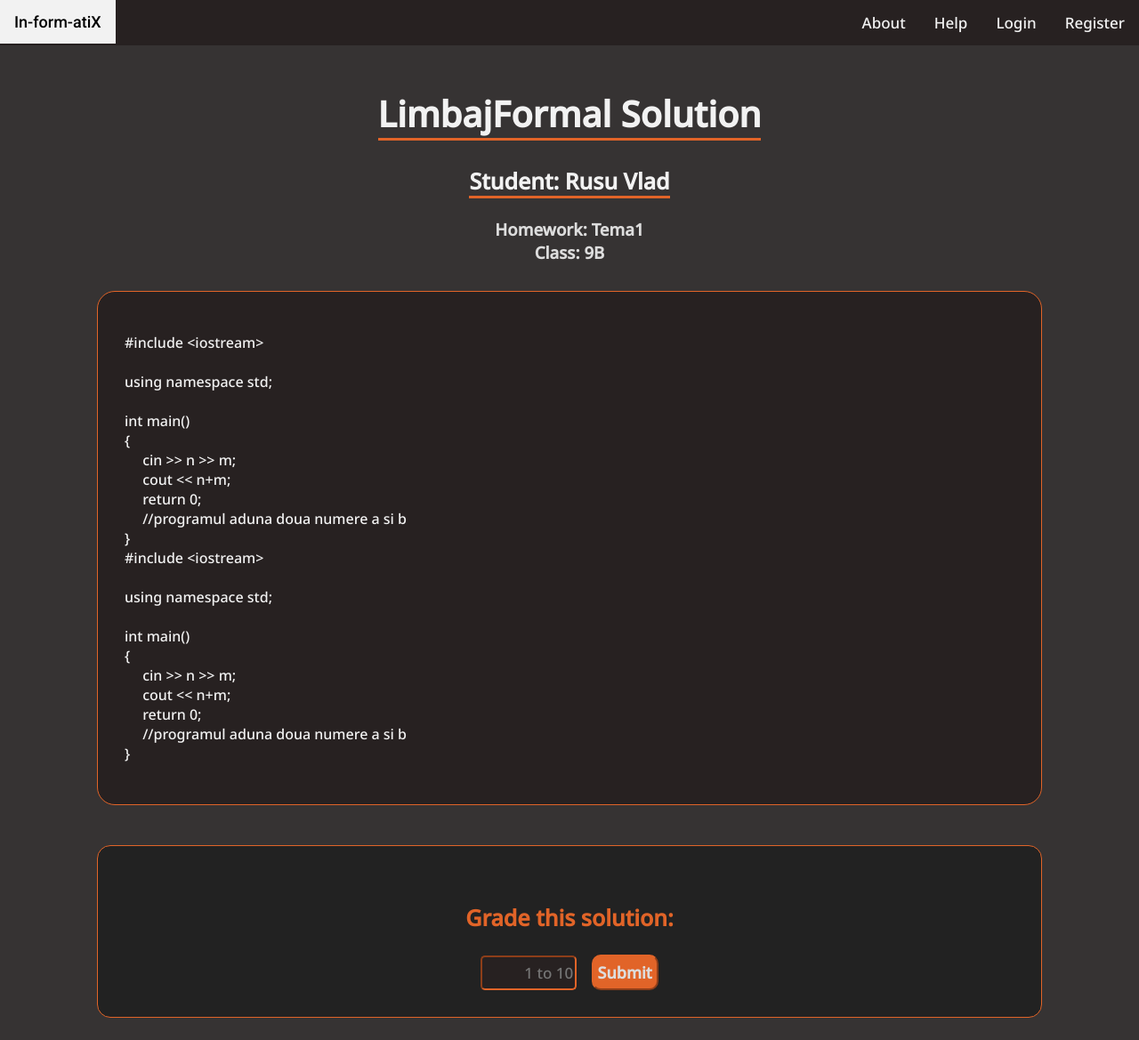
After one commit to ValeuDoamne/In-form-atiX, a PHP site: page /solution.html in a window 1280 px wide. The commit adds this page. Shown: the whole page at 89% size. Run offline with PHP 8.4, Linux system fonts and the light colour scheme.

Commit message:
Add files via upload

```diff
--- a/frontend/assets/css/style.css
+++ b/frontend/assets/css/style.css
@@ -539,7 +539,6 @@ form.register button.anchor {
   font-size: 16px;
   border-color: #E16428;
   background-color: #272121;
-
 }
 
 .problemInfo button {
@@ -730,6 +729,113 @@ form.register button.anchor {
   margin-bottom: 5px;
   font-size: 17px;
   font-family: 'Noto Sans', sans-serif;
+}
+
+/* Start Solution Section */
+
+.mainSolution {
+  margin-top: 85px;
+  text-align:center;
+}
+
+.solutionContainer {
+  display: flex;
+  flex-wrap: wrap;
+  justify-content: center;
+  margin-bottom: 10px;
+}
+
+.mainSolution h1 {
+  margin-top: 15px;
+  font-family: 'Noto Sans', sans-serif;
+  font-size: 40px;
+  color:#f2f2f2;
+  border-bottom: 3px solid #E16428;
+  display: inline-block;
+}
+
+.mainSolution h2 {
+  margin-top: 1px;
+  font-family: 'Noto Sans', sans-serif;
+  font-size: 25px;
+  color:#f2f2f2;
+  border-bottom: 3px solid #E16428;
+  display: inline-block;
+}
+
+.mainSolution h3 {
+  margin-top: 1px;
+  font-family: 'Noto Sans', sans-serif;
+  color:#ddd;
+  margin-bottom: 1px;
+}
+
+.mainSolution h4 {
+  font-family: 'Noto Sans', sans-serif;
+  color:#E16428;
+  font-size: 25px;
+  margin-bottom: 10px;
+}
+
+.solutionPanel {
+  border-radius: 20px;
+  border: 1px solid #E16428;
+  background-color: #272121;
+  color: #f2f2f2;
+  padding: 30px;
+  margin: 30px;
+  width: 1000px;
+  text-align: justify;
+  font-family: 'Noto Sans', sans-serif;
+}
+
+.submitPanel {
+  border-radius: 15px;
+  border: 1px solid #E16428;
+  background-color: #222;
+  color: #f2f2f2;
+  padding: 30px;
+  margin: 15px;
+  width: 1000px;
+  text-align: center;
+  font-family: 'Noto Sans', sans-serif;
+}
+
+.submitPanel input {
+  font-family: 'Noto Sans', sans-serif;
+  color:#ddd;
+  background-color: #272121;
+  border-radius: 5px;
+  border-color:#E16428;
+  font-size: 17px;
+  width: 10%;
+  text-align: right;
+  height: 25%;
+}
+
+@media only screen and (max-width: 600px) {
+  .submitPanel input {
+    width: 50%;
+    height: auto;
+  }
+}
+
+.submitGrade {
+  margin-top: 15px;
+  font-size: 18px;
+  font-family: 'Noto Sans', sans-serif;
+  color: #ddd;
+  cursor: pointer;
+  padding: 6px 5px;
+  border-color: #E16428;
+  background-color:#E16428;
+  font-weight: bold;
+  border-radius: 10px;
+}
+
+.submitGrade:hover {
+  background-color: #c05625;
+  color:#ddd;
 }
 
 /* Help page layout */
--- /dev/null
+++ b/frontend/solution.html
@@ -0,0 +1,64 @@
+<!DOCTYPE html>
+<html lang="zxx">
+<head>
+    <meta charset="UTF-8">
+    <meta http-equiv="X-UA-Compatible" content="IE=edge">
+    <meta name="viewport" content="width=device-width, initial-scale=1.0">
+    <title>Solution</title>
+    <link rel="stylesheet" href="./assets/css/style.css">
+    <link rel="preconnect" href="https://fonts.googleapis.com">
+    <link rel="preconnect" href="https://fonts.gstatic.com" crossorigin>
+    <link href="https://fonts.googleapis.com/css2?family=Roboto:wght@100;500&display=swap" rel="stylesheet">
+    <link href="https://fonts.googleapis.com/css2?family=Noto+Sans:wght@500&display=swap" rel="stylesheet">
+    <link rel="stylesheet" href="https://cdnjs.cloudflare.com/ajax/libs/font-awesome/4.7.0/css/font-awesome.min.css">
+    <script type="module" src="./assets/js/main.js"></script>
+</head>
+<body>
+    <header>
+    </header>
+    <div class="mainSolution">
+        <h1>LimbajFormal Solution</h1>
+        <br>
+        <h2>Student: Rusu Vlad</h2>
+        <h3>Homework: Tema1</h3>
+        <h3>Class: 9B</h3>
+        <div class = "solutionContainer">
+
+            <div class = "solutionPanel">
+                <p>
+                    #include &lt;iostream&gt;<br>
+                    <br>
+                    using namespace std;<br>
+                    <br>
+                    int main()<br>
+                    {<br>
+                        &emsp; cin &gt;&gt; n &gt;&gt; m;<br>
+                        &emsp; cout &lt;&lt; n+m;<br>
+                        &emsp; return 0;<br>
+                        &emsp; //programul aduna doua numere a si b<br>
+                    }<br>
+                    #include &lt;iostream&gt;<br>
+                    <br>
+                    using namespace std;<br>
+                    <br>
+                    int main()<br>
+                    {<br>
+                        &emsp; cin &gt;&gt; n &gt;&gt; m;<br>
+                        &emsp; cout &lt;&lt; n+m;<br>
+                        &emsp; return 0;<br>
+                        &emsp; //programul aduna doua numere a si b<br>
+                    }<br>
+                </p>
+            </div>
+
+            <div class = "submitPanel">
+                <h4>Grade this solution: </h4>
+                <input type="text" name="gradeSolution" id="gradeSolution" placeholder="1 to 10">
+                &ensp;
+                <button type = "button" class = "submitGrade">Submit</button>
+            </div>
+
+        </div>
+    </div>
+</body>
+</html>
```
